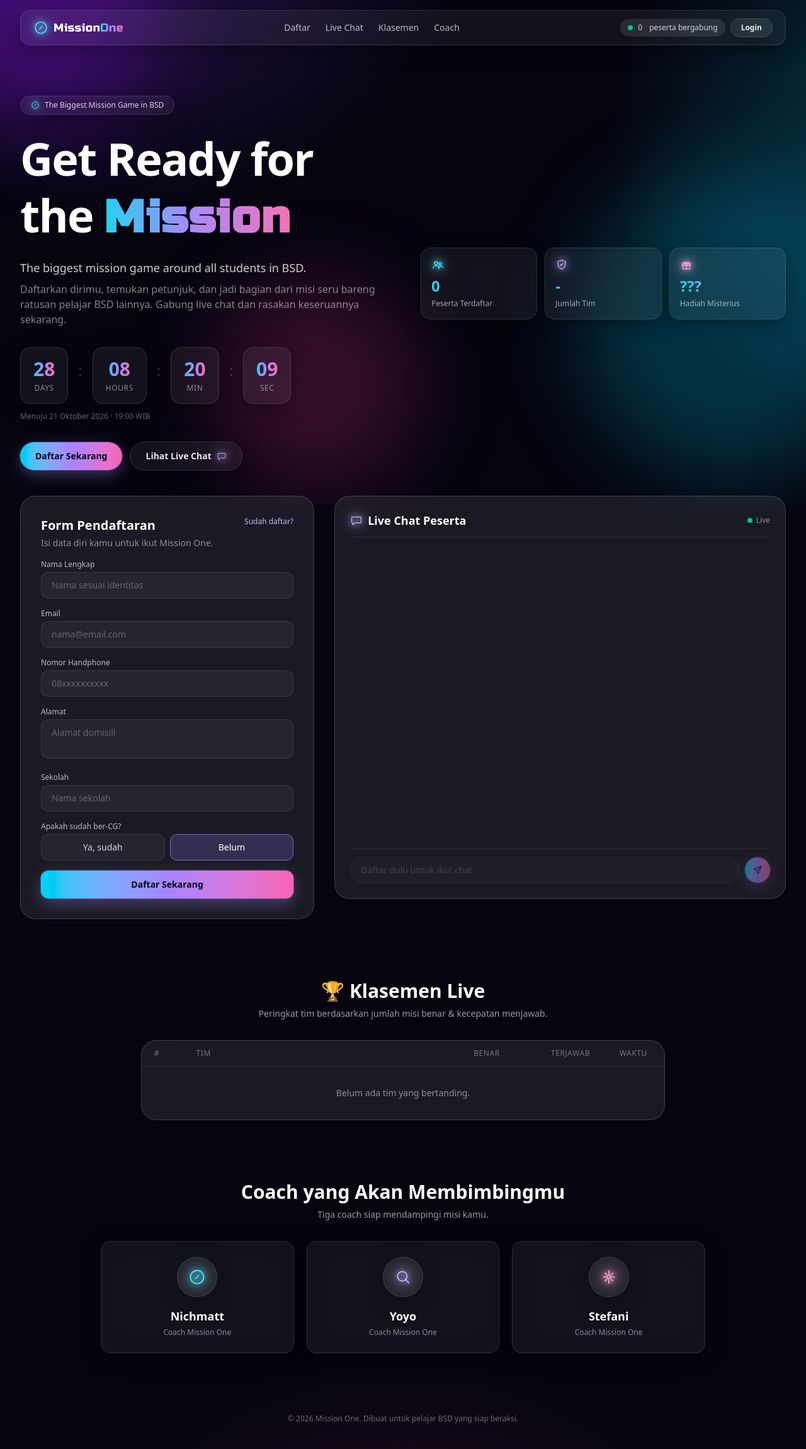
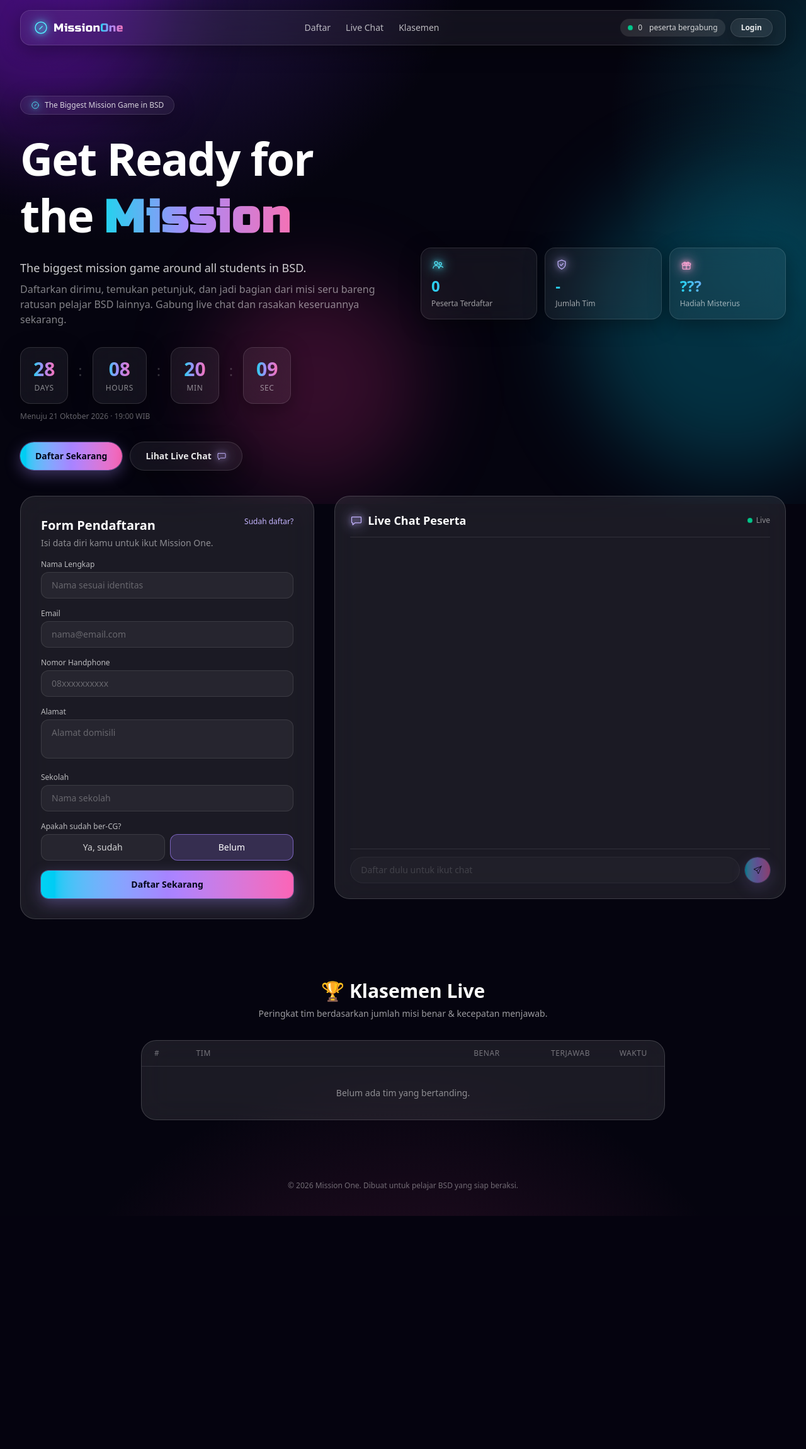
Before and after one commit to nichmatt-code/treasurehunt, a Laravel app: page / in a window 1280 px wide. Shown: the whole page at 63% size. After the commit the page ends 1930 px from the top, so only its background shows below. Run offline with Laravel 12, Linux system fonts and the light colour scheme; data that the repository does not hold is empty; style sheets or scripts are compiled from the project's sources.

Commit message:
Remove coach section from landing page
Co-Authored-By: Claude Sonnet 5 <noreply@anthropic.com>

```diff
--- a/resources/views/welcome.blade.php
+++ b/resources/views/welcome.blade.php
@@ -29,7 +29,6 @@
                 <a href="#daftar" class="transition hover:text-white">Daftar</a>
                 <a href="#chat" class="transition hover:text-white">Live Chat</a>
                 <a href="#klasemen" class="transition hover:text-white">Klasemen</a>
-                <a href="#coach" class="transition hover:text-white">Coach</a>
             </nav>
             <div class="flex items-center gap-2">
                 <div class="hidden items-center gap-2 rounded-full bg-white/10 px-3 py-1.5 text-xs font-medium text-white/80 sm:flex">
@@ -357,28 +356,6 @@
         </div>
     </section>
 
-    <section id="coach" class="mx-auto max-w-5xl px-4 pb-24 lg:px-8">
-        <div class="mb-8 text-center">
-            <h2 class="font-display text-3xl font-bold">Coach yang Akan Membimbingmu</h2>
-            <p class="mt-2 text-sm text-white/60">Tiga coach siap mendampingi misi kamu.</p>
-        </div>
-        <div class="grid grid-cols-1 gap-5 sm:grid-cols-3">
-            @foreach ([
-                ['name' => 'Nichmatt', 'icon' => 'compass', 'color' => 'text-cyan-300'],
-                ['name' => 'Yoyo', 'icon' => 'search', 'color' => 'text-violet-300'],
-                ['name' => 'Stefani', 'icon' => 'sparkles', 'color' => 'text-pink-300'],
-            ] as $coach)
-                <div class="glass rounded-2xl p-6 text-center transition hover:bg-white/10">
-                    <div class="glass mx-auto flex h-16 w-16 items-center justify-center rounded-full">
-                        <x-icon :name="$coach['icon']" class="h-7 w-7 icon-glow {{ $coach['color'] }}" />
-                    </div>
-                    <p class="font-display mt-4 text-lg font-semibold">{{ $coach['name'] }}</p>
-                    <p class="mt-1 text-xs text-white/50">Coach Mission One</p>
-                </div>
-            @endforeach
-        </div>
-    </section>
-
     <footer class="px-4 pb-10 text-center text-xs text-white/40">
         &copy; {{ date('Y') }} Mission One. Dibuat untuk pelajar BSD yang siap beraksi.
     </footer>
```
